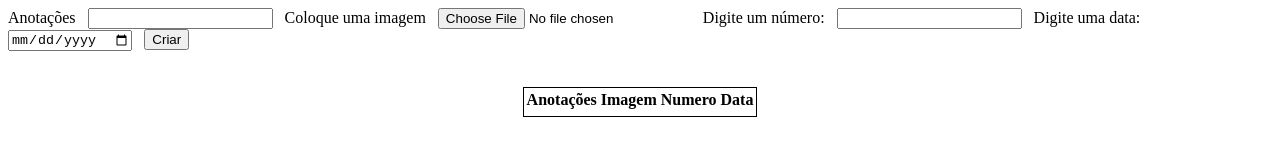
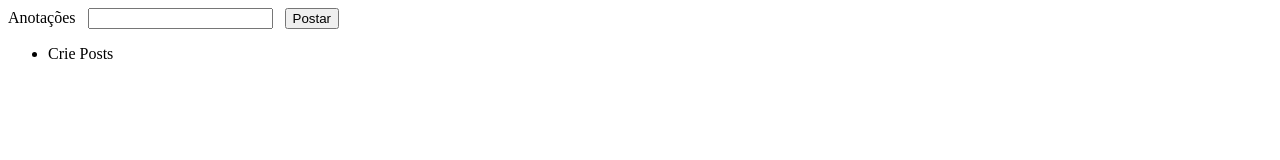
Before and after one commit to duduborges/crudJs, a plain HTML site: page index.html in a window 1280 px wide. Drawn offline with Linux system fonts and the light colour scheme.

Commit message:
Atualizado

```diff
--- a/index.html
+++ b/index.html
@@ -8,37 +8,14 @@
  <script src="script.js"></script>
 </head>
 <body>
-    <form action="">
-
+  <form>
     <label for="anotacoes">Anotações</label> &nbsp;
     <input type="text" name="anotacoes" id="anotacoes"> &nbsp;
-    <label for="imagem">Coloque uma imagem</label> &nbsp;
-    <input type="file" name="imagem" id="imagem"> &nbsp;
-    <label for="numero">Digite um número:</label> &nbsp;
-    <input type="number" name="numero" id="numero"> &nbsp;
-    <label for="dia">Digite uma data:</label> &nbsp;
-    <input type="date" name="dia" id="dia"> &nbsp;
-    <button onclick="create()">Criar</button>
+    <button type="submit">Postar</button>
+</form>
 
-</form> <br> <br>
-<table style="margin: auto; border: 1px solid black;">
-    <tr>
-        <th>Anotações</th>
-        <th>Imagem</th>
-        <th>Numero</th>
-        <th>Data</th>
+<ul class="listaDePosts">
 
-      </tr><tr>
-        <td id="anot"></td>
-        <td id="img"></td>
-        <td id="num"></td>
-        <td id="data"></td>
-
-      </tr>
-</table>
-  <div>
-
-
-  </div>
+</ul>
 </body>
 </html>
--- a/script.js
+++ b/script.js
@@ -1,23 +1,55 @@
-listaAnotacoes = []
-listaNumero = []
-listaData = []
-listaImagem = []
+// Base de dados Nossa
+const miniRedeSocial = {
+    usuarios : [
+        {
+            username: `omario`,
+        }
+    ],
+    posts: [
+        {
+            id: 1,
+            owner: `omario`,
+            content: 'Crie Posts'
+        }
+    ],
+  criaPost(dados, htmlOnly = false){
+    if(!htmlOnly){
+    // Cria Posts na memória (Array/Objeto)
+    miniRedeSocial.posts.push({
+            id: miniRedeSocial.posts.length + 1,
+            owner: dados.owner,
+            content: dados.content
 
-function create(){
-    let texto = document.getElementById("anotacoes").value
-    let img = document.getElementById("imagem").value
-    let dat = document.getElementById("dia").value
-    let num = document.getElementById("numero").value
+        });
+    }
+     // Cria post no HTML
+        const $listaDePosts = document.querySelector(".listaDePosts");
+        $listaDePosts.insertAdjacentHTML('afterbegin', `<li>${dados.content}</li>`);
+    }
+};
 
-    localStorage.setItem(listaAnotacoes, texto);
-    listaNumero.push(num);
-    listaImagem.push(img);
-    listaData.push(dat)
-    document.getElementById("anot").innerHTML = texto
-}
-function update(){
 
-}
-function del(){
 
-}
+
+// [CODIGO de Front End: Web]
+document.addEventListener('DOMContentLoaded', function() {
+    const $meuForm = document.querySelector('form');
+
+//CRUD : [READ]
+miniRedeSocial.posts.forEach(( {owner, content}) => {
+    miniRedeSocial.criaPost({owner: owner, content: content}, true)
+})
+
+//CRUD : CREATE
+    $meuForm.addEventListener('submit', function criaPostController(infosDoEvento) {
+      infosDoEvento.preventDefault();
+      console.log("Novo Post enviado!")
+      const $campoCriaPost = document.querySelector('input[name="anotacoes"]');
+
+      miniRedeSocial.criaPost({ owner: `omario`, content: $campoCriaPost.value})
+      console.log(miniRedeSocial.posts);
+      // Limpa o campo de anotações após adicionar o post
+      $campoCriaPost.value = '';
+
+    });
+  });
```
Also changed, not shown: 1 other file.
